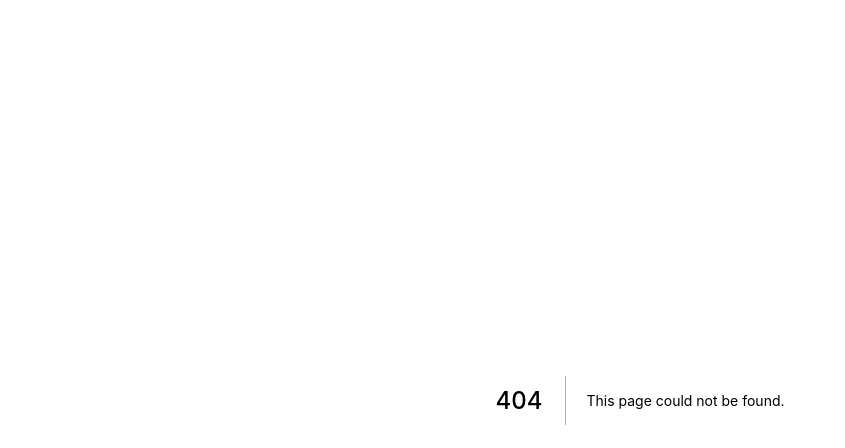
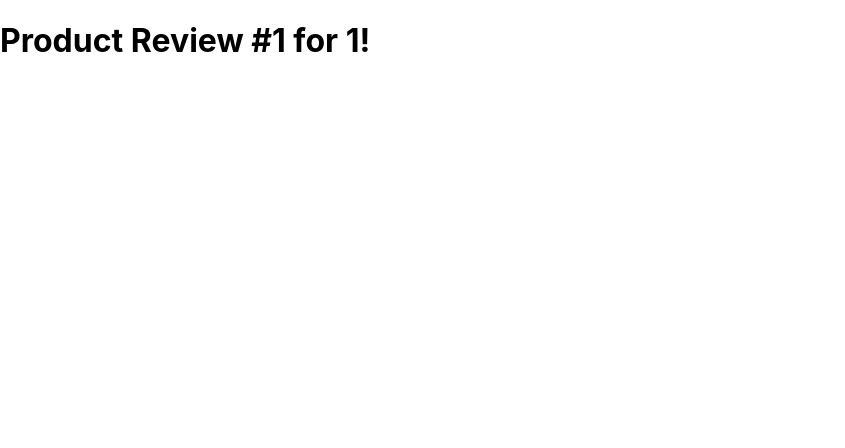
Before and after one commit to codenamerush/next-js, a Next.js app: page /product/1/review/1 in a window 1280 px wide. Before the commit this address had no page. Shown: the top 448 px of the page, without its empty margins (0-845 px from the left). Built offline with nearby package versions, Linux system fonts and the light colour scheme.

Commit message:
nested dynamic routes

```diff
--- /dev/null
+++ b/pages/product/[productId]/review/[reviewId].js
@@ -0,0 +1,10 @@
+import { useRouter } from 'next/router'
+
+function ProductReview() {
+  const router = useRouter()
+  const productId = router.query.productId
+  const reviewId = router.query.reviewId
+    return <h1>Product Review #{reviewId} for {productId}!</h1>;
+  }
+
+  export default ProductReview;
--- /dev/null
+++ b/pages/product/index.js
@@ -0,0 +1,5 @@
+function Product() {
+    return <h1>Product!</h1>;
+  }
+
+  export default Product;
```
Also changed, not shown: pages/product/[productId]/index.js (added, +9 -0 lines).
